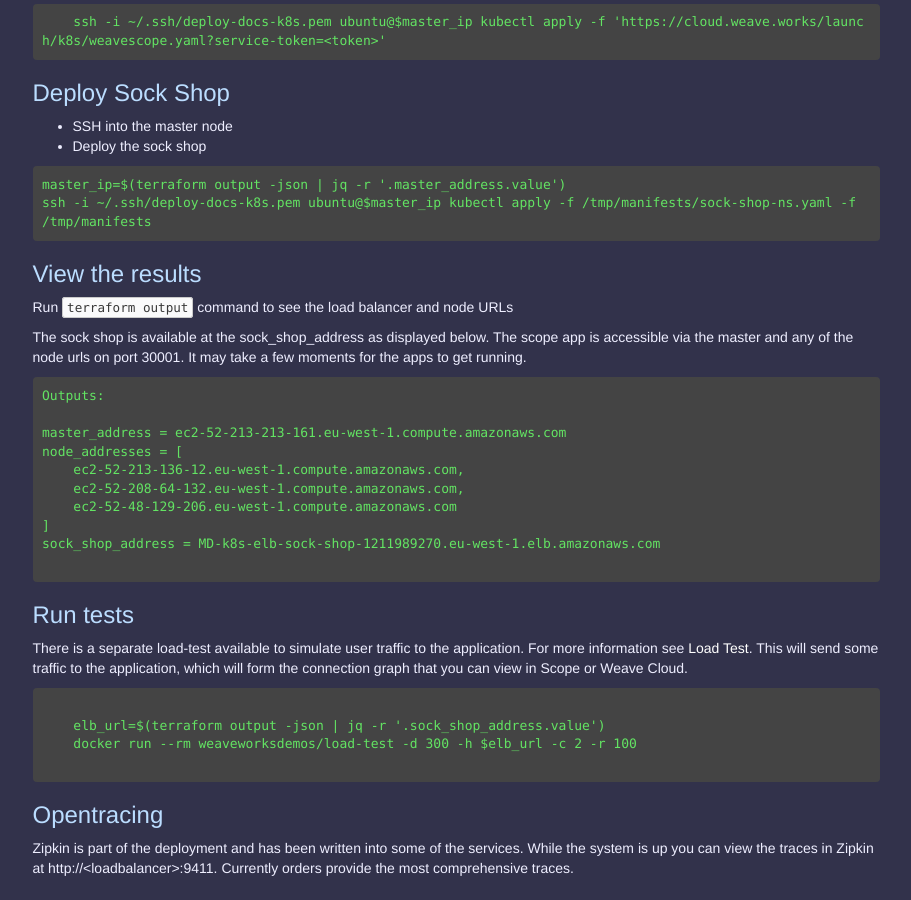
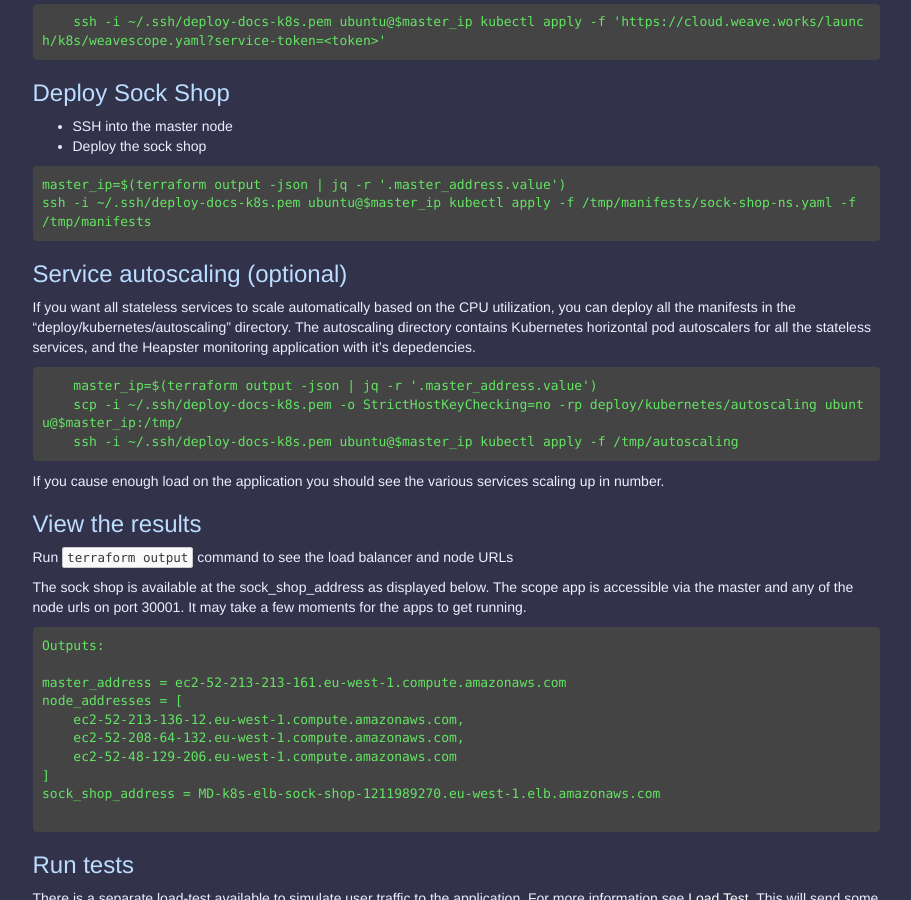
Before and after one commit to microservices-demo/microservices-demo.github.io, a Jekyll site: the page built from deployment/kubernetes.md, in a window 1280 px wide and 900 px high, scrolled down 1713 px. Shown: the whole window, without its empty margins (330-1241 px from the left). Built offline with Jekyll 4.4.1, drawn with Linux system fonts in a browser that asks for light colours; nearby versions of some CDN libraries; our own code applies the rules of GitHub Pages for plain Markdown files.

Commit message:
instructions for deploying the k8s horizontal autoscaler manifests

````diff
--- a/deployment/kubernetes.md
+++ b/deployment/kubernetes.md
@@ -130,6 +130,18 @@
 
 <!-- deploy-doc-end -->
 
+### Service autoscaling (optional)
+If you want all stateless services to scale automatically based on the CPU utilization, you can deploy all the manifests in the "deploy/kubernetes/autoscaling" directory.
+The autoscaling directory contains Kubernetes horizontal pod autoscalers for all the stateless services, and the Heapster monitoring application with it's depedencies.
+
+```
+    master_ip=$(terraform output -json | jq -r '.master_address.value')
+    scp -i ~/.ssh/deploy-docs-k8s.pem -o StrictHostKeyChecking=no -rp deploy/kubernetes/autoscaling ubuntu@$master_ip:/tmp/
+    ssh -i ~/.ssh/deploy-docs-k8s.pem ubuntu@$master_ip kubectl apply -f /tmp/autoscaling
+```
+
+If you cause enough load on the application you should see the various services scaling up in number.
+
 ### View the results
 Run `terraform output` command to see the load balancer and node URLs
 
````
